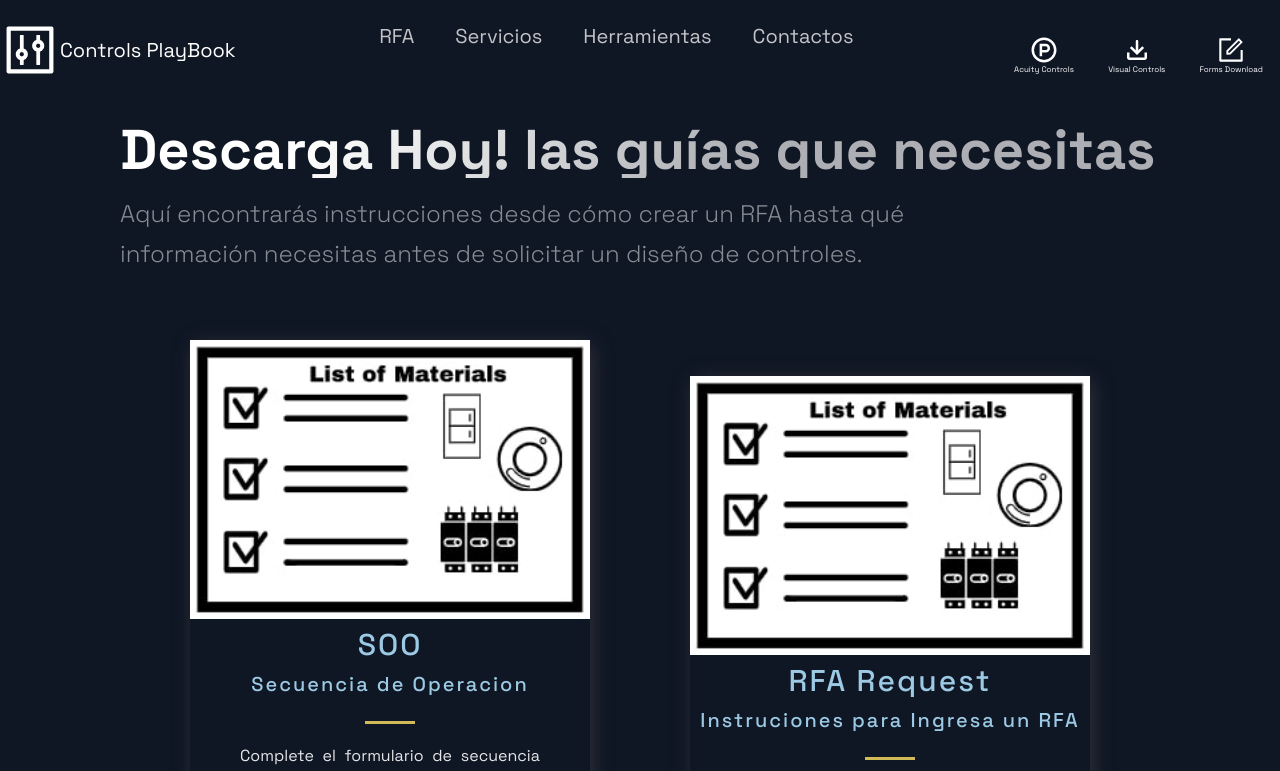
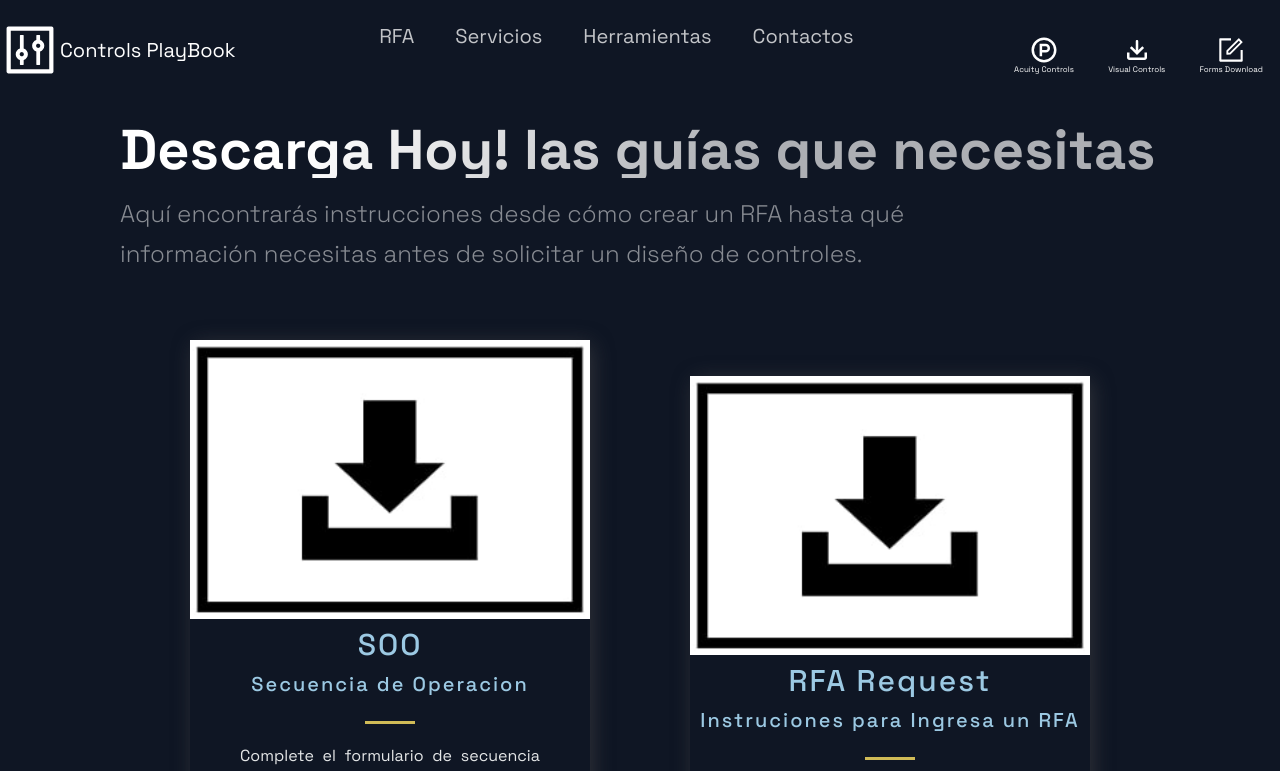
Before and after one commit to rogercerpa/controlsplaybook, a Next.js app: page /Form in a window 1280 px wide. Shown: the top 771 px of the page. Built offline with nearby package versions, Linux system fonts and the light colour scheme.

Commit message:
updated form page image route, test2

```diff
--- a/src/constants/constants.js
+++ b/src/constants/constants.js
@@ -127,7 +127,7 @@ export const downloads = [
     subtitle:'Secuencia de Operacion',
     descriptions: 'Complete el formulario de secuencia de operación para proporcionar al equipo del DAS todos los detalles relacionados con su proyecto de controles.' ,
     features: ['PDF', 'Design', 'Quote'],
-    image: '/images/BOM1.jpg',
+    image: '/images/Download1.jpg',
     link:'/documents/dummy.pdf',
   },
 
@@ -137,7 +137,7 @@ export const downloads = [
     subtitle:'Instruciones para Ingresa un RFA',
     descriptions: 'Siga las instrucciones sobre cómo crear y RFA, ¡descargue la guía hoy!' ,
     features: ['PDF', 'Design', 'Quote'],
-    image: '/images/BOM1.jpg',
+    image: '/images/Download1.jpg',
     link:'/documents/dummy.pdf',
   },
 
@@ -147,7 +147,7 @@ export const downloads = [
     subtitle:'Instruciones para Ingresar una revision',
     descriptions: 'Siga los pasos ilustrados en esta guía para ingresar una solicitud de revisión para su proyecto.' ,
     features: ['PDF', 'Design', 'Quote'],
-    image: '/images/BOM1.jpg',
+    image: '/images/Download1.jpg',
     link:'/documents/dummy.pdf',
   },
   // {
```
Also changed, not shown: public/images/Download1.jpg (renamed from public/images/DownLoadForm.jpg).
